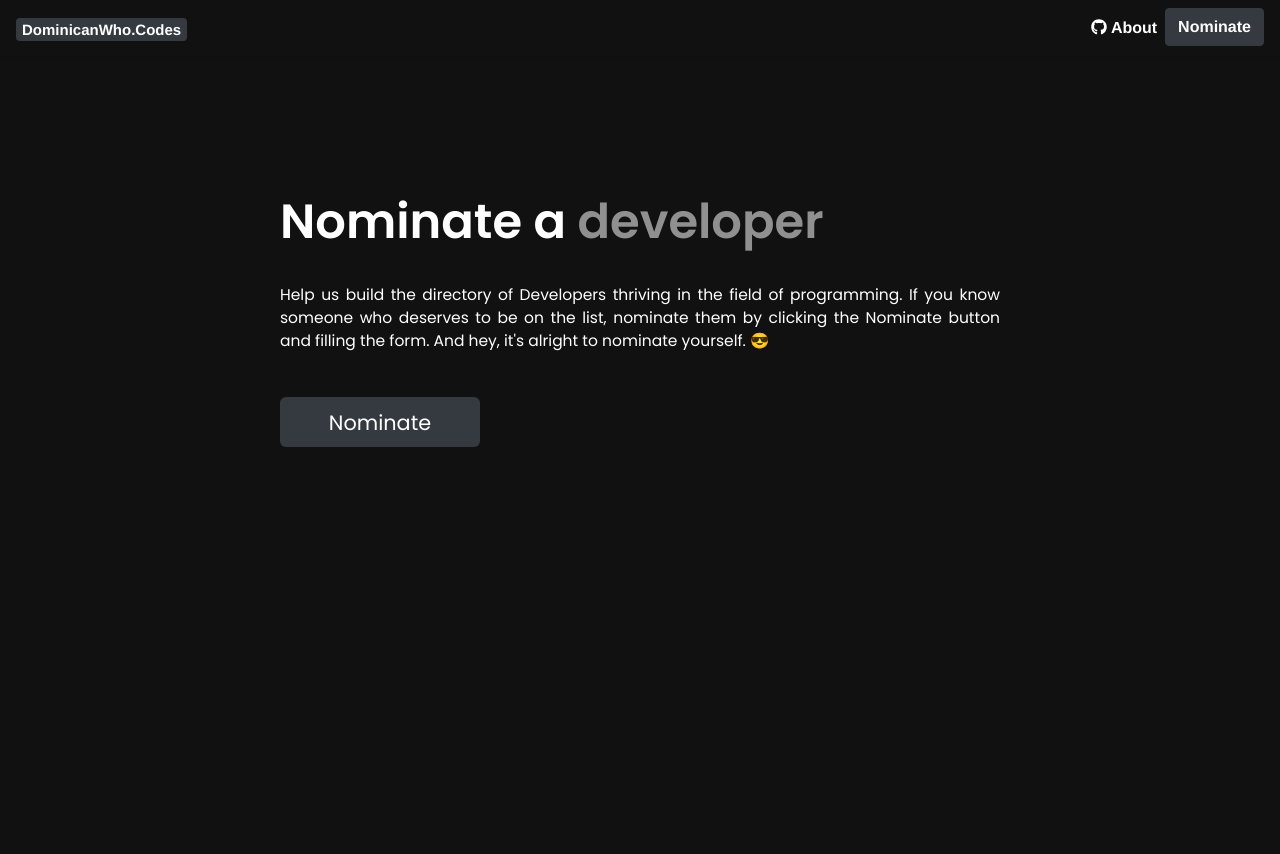
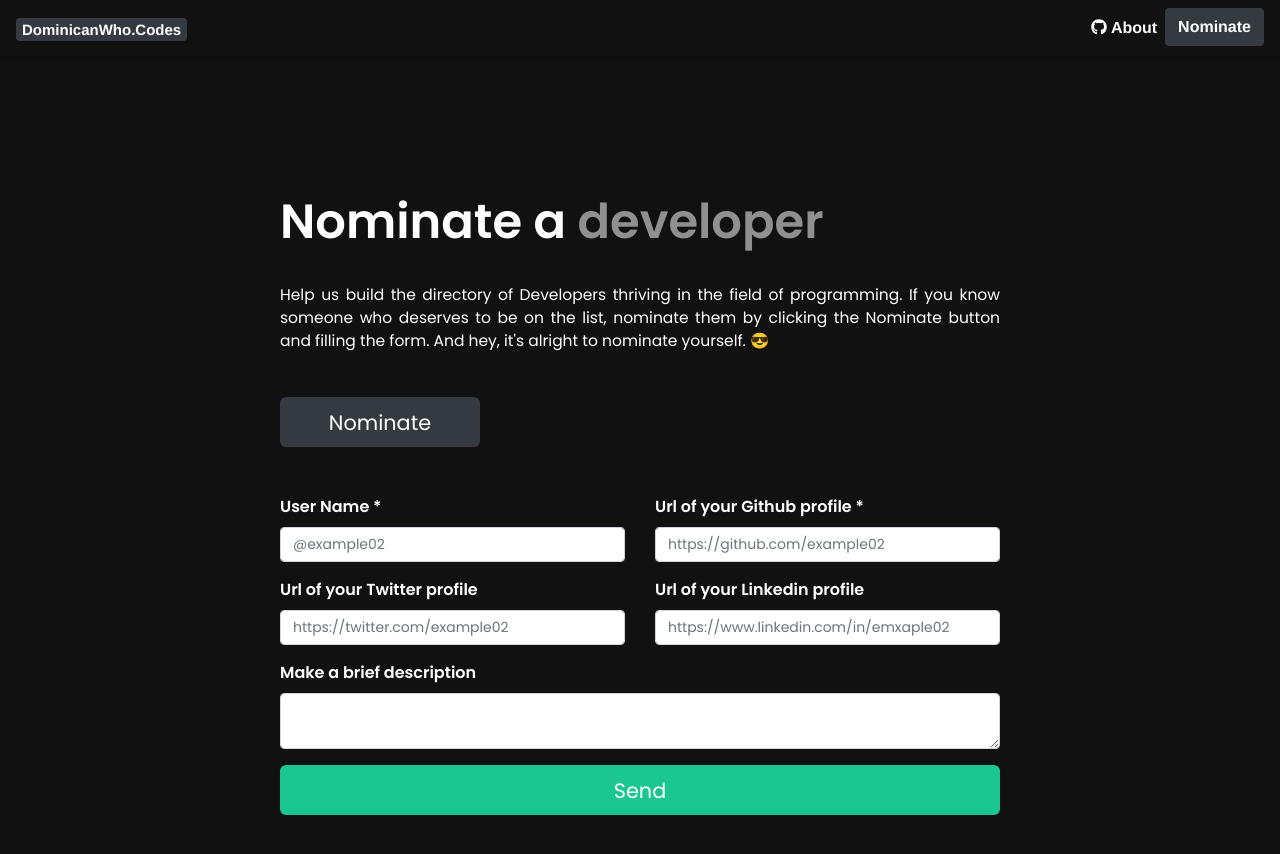
Before and after one commit to VueDominicana/DominicanWhoCodes, a Vue app: page /nominate in a window 1280 px wide. Shown: the top 854 px of the page. Before the commit the page ends 800 px from the top, so only its background shows below. Built offline with nearby package versions, Linux system fonts and the light colour scheme; no server answers.

Commit message:
complete changes

```diff
--- a/src/components/FormNominate.vue
+++ b/src/components/FormNominate.vue
@@ -1,5 +1,5 @@
 <template>
-  <div class="campos mt-3 pt-4 w-100 text-left" id="nominate">
+  <div class="fields mt-3 pt-4 w-100 text-left" id="nominate">
     <div class="row flex-wrap">
       <div class="col-lg-6 col-md-12 my-2">
         <label class="text-white">User Name *</label>
@@ -87,7 +87,7 @@ export default {
 };
 </script>
 <style scoped lang="scss" >
-.campos {
+.fields {
   width: 100%;
   transition: ease-in-out 0.9s;
   font-family: Poppins, Source Sans Pro, sans-serif;
--- a/src/views/Nominate.vue
+++ b/src/views/Nominate.vue
@@ -12,11 +12,9 @@
           And hey, it's alright to nominate yourself. 😎
         </p>
 
-        <button class="btn primary" @click="isOpen =! isOpen">Nominate</button>
+        <button class="btn primary">Nominate</button>
 
-        <template v-if="isOpen">
-            <NominateForm />
-        </template>
+        <NominateForm />
 
       </div>
     </div>
@@ -31,12 +29,7 @@ export default {
   components: {
       NominateForm
   },
-  data() {
-    return {
-      isOpen: false,
 
-    };
-  },
 };
 </script>
 <style lang="scss" scoped>
```
